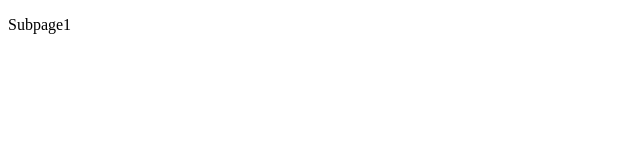
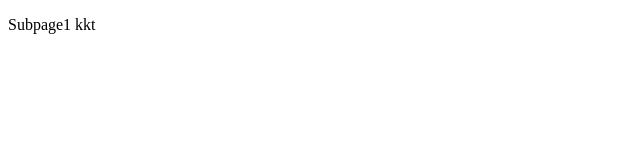
Before and after one commit to FinvestGroup/FinvestGroupAboutUs, a plain HTML site: page Subpage1.html in a window 1280 px wide. Shown: the full height of the page, 0-640 px from the left. Drawn offline with Linux system fonts and the light colour scheme.

Commit message:
Update Subpage1.html

```diff
--- a/Subpage1.html
+++ b/Subpage1.html
@@ -6,6 +6,6 @@
     <title></title>
 </head>
 <body>
-    <p>Subpage1</p>
+    <p>Subpage1 kkt</p>
 </body>
 </html>
```
